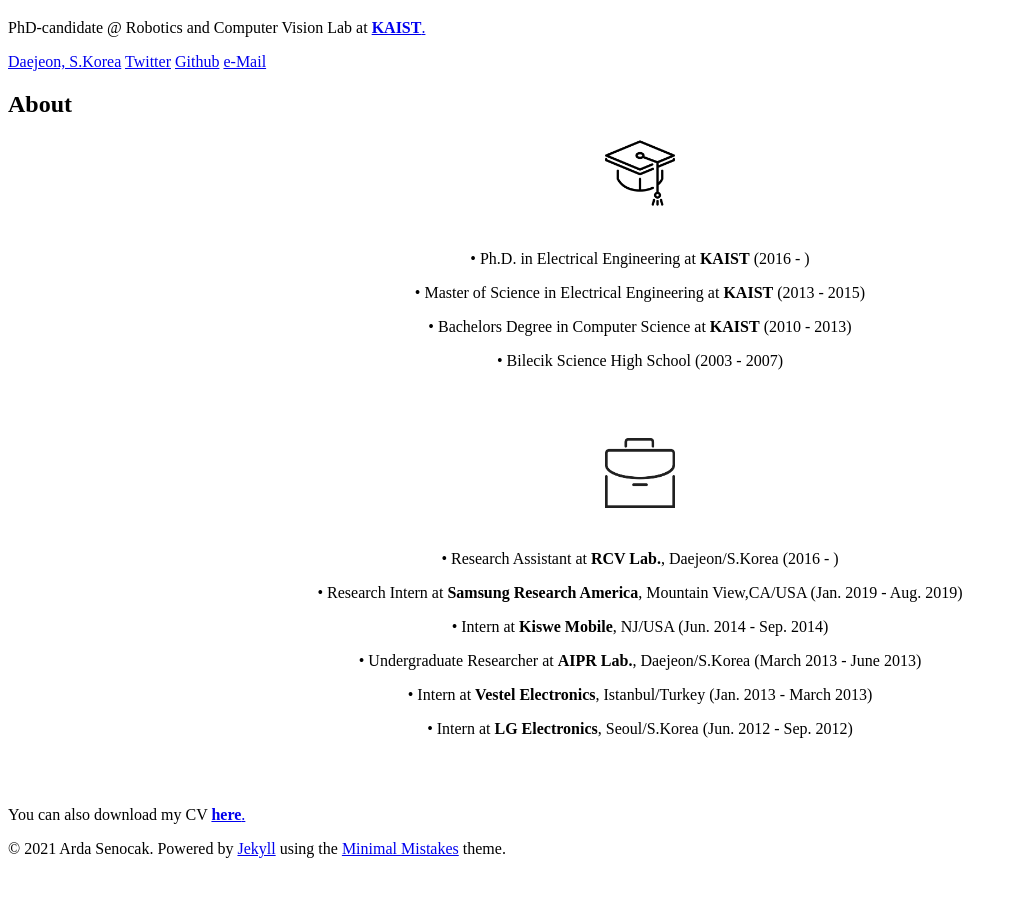
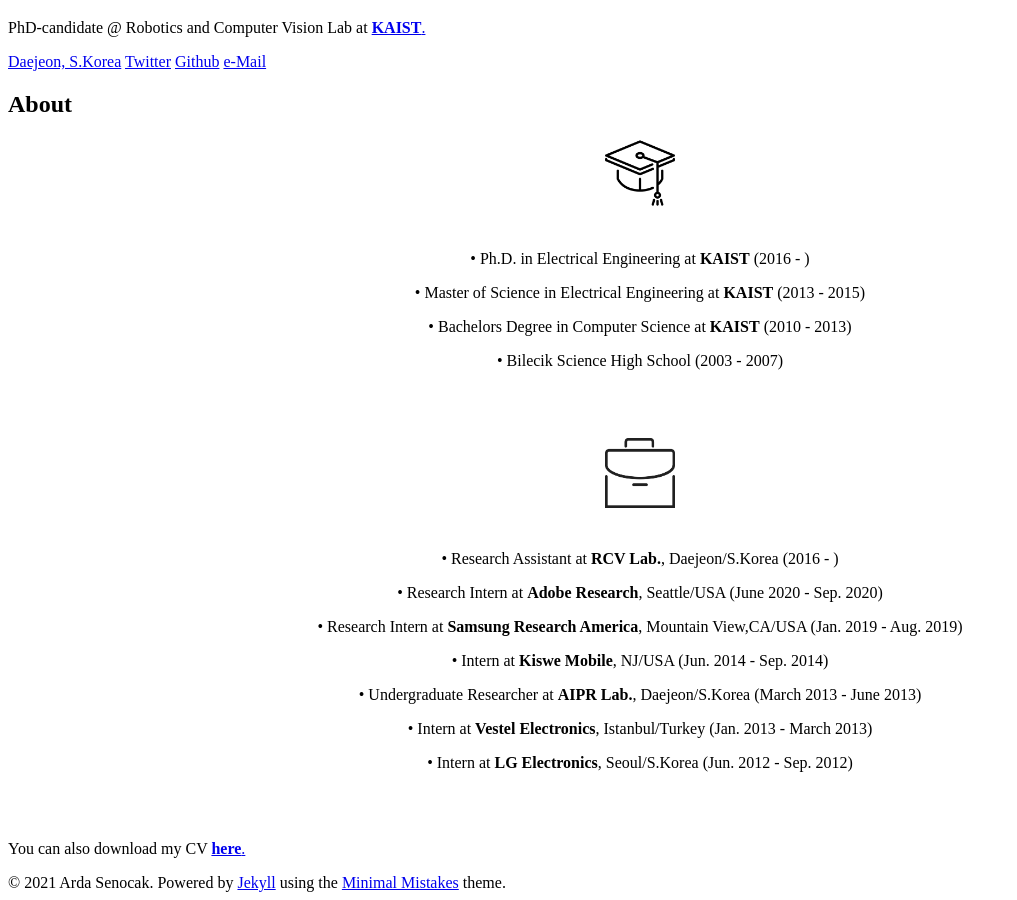
Before and after one commit to ardasnck/ardasnck.github.io, a Jekyll site: the page built from cv.md, in a window 1280 px wide and 900 px high, scrolled down 644 px. Shown: the whole window, without its empty margins (0-1017 px from the left). Built offline with Jekyll 4.4.1, drawn with Linux system fonts in a browser that asks for light colours; nearby versions of some CDN libraries; before the commit the page ends 1510 px from its top, so only the background shows below that.

Commit message:
Update cv.html

```diff
--- a/_layouts/cv.html
+++ b/_layouts/cv.html
@@ -55,6 +55,7 @@
 
     <p align="center" class=bottom-small><img src="{{ site.url }}/images/CV/business.png" alt="Work Experience" width="70" height="70"></p>
     <p align="center">&#8226 Research Assistant at <b>RCV Lab.</b>, Daejeon/S.Korea (2016 - )</p>
+    <p align="center">&#8226 Research Intern at <b>Adobe Research</b>, Seattle/USA (June 2020 - Sep. 2020)</p>
     <p align="center">&#8226 Research Intern at <b>Samsung Research America</b>, Mountain View,CA/USA (Jan. 2019 - Aug. 2019)</p>
     <p align="center">&#8226 Intern at <b>Kiswe Mobile</b>, NJ/USA (Jun. 2014 - Sep. 2014)</p>
     <p align="center">&#8226 Undergraduate Researcher at <b>AIPR Lab.</b>, Daejeon/S.Korea (March 2013 - June 2013)</p>
```
